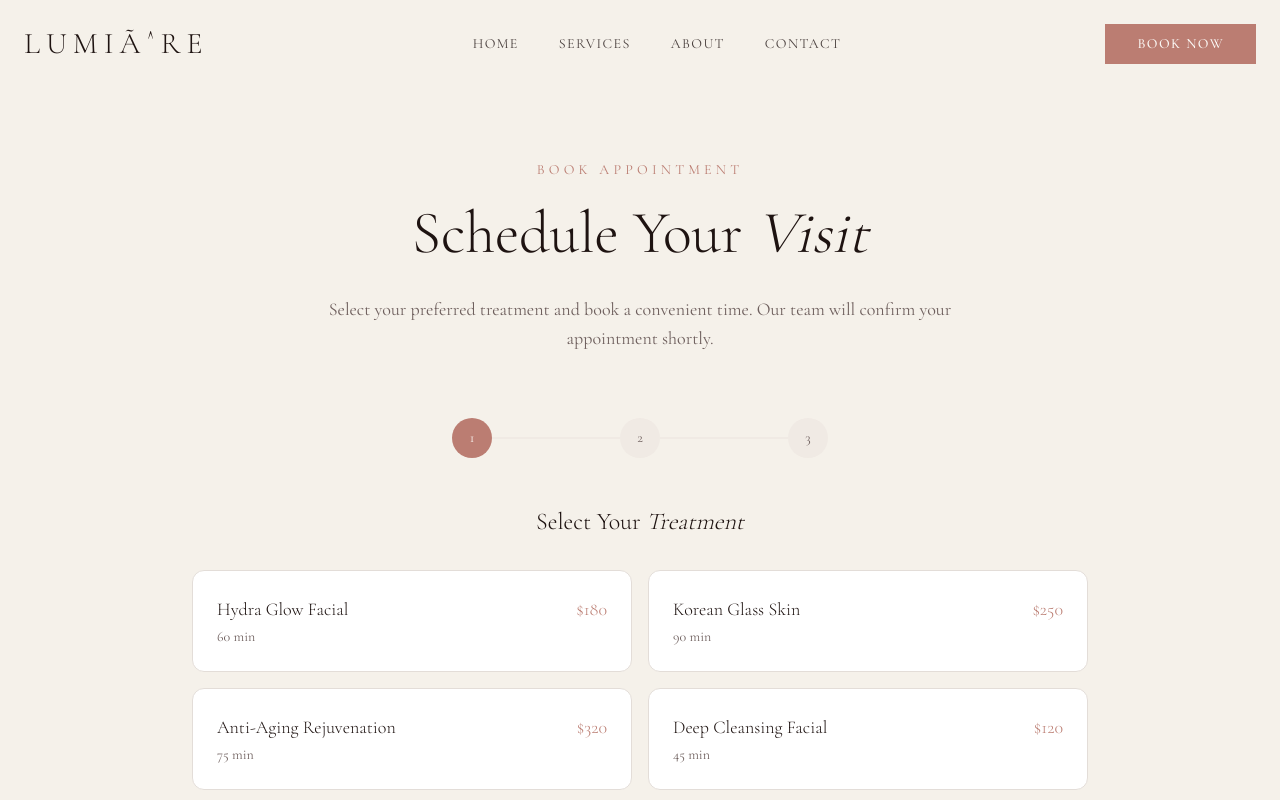
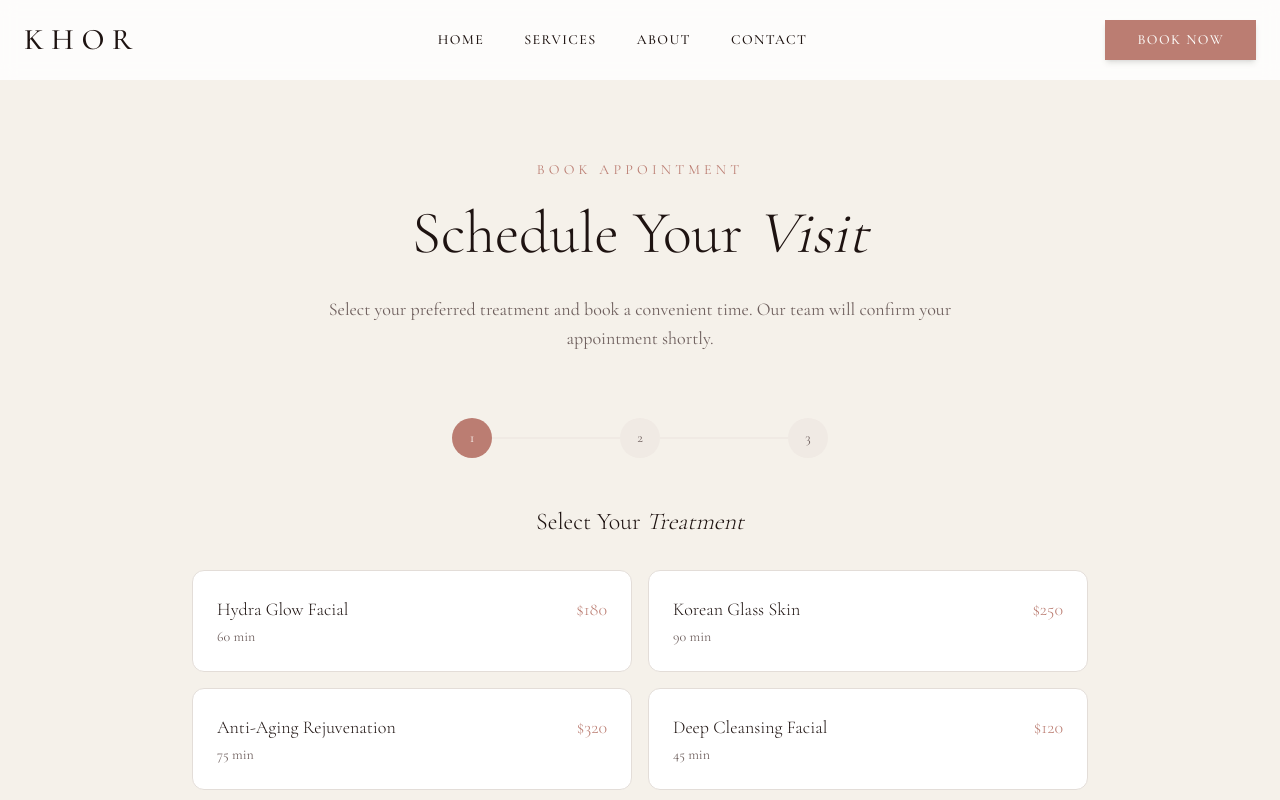
Before and after one commit to hhongcher-star/Khor-Beauty-Aesthetics--Portfolio, a Next.js app in the folder frontend/: page /booking in a window 1280 px wide. Shown: the top 800 px of the page. Built offline with nearby package versions, Linux system fonts and the light colour scheme.

Commit message:
updatenavbar

```diff
--- a/frontend/components/layout/header.tsx
+++ b/frontend/components/layout/header.tsx
@@ -20,6 +20,7 @@ export function Header() {
     const handleScroll = () => {
       setIsScrolled(window.scrollY > 20)
     }
+
     window.addEventListener('scroll', handleScroll)
     return () => window.removeEventListener('scroll', handleScroll)
   }, [])
@@ -27,14 +28,14 @@ export function Header() {
   return (
     <header
       className={`fixed top-0 left-0 right-0 z-50 transition-all duration-500 ${
-        isScrolled ? 'glass py-4' : 'bg-transparent py-6'
+        isScrolled ? 'glass py-4' : 'bg-white/80 backdrop-blur-sm py-5'
       }`}
     >
       <div className="container mx-auto px-6 flex items-center justify-between">
         {/* Logo */}
         <Link href="/" className="flex items-center gap-2">
-          <span className="text-2xl md:text-3xl font-light tracking-[0.2em] text-foreground">
-            LUMIÃˆRE
+          <span className="text-2xl md:text-3xl font-medium tracking-[0.25em] text-foreground">
+            KHOR
           </span>
         </Link>
 
@@ -44,7 +45,7 @@ export function Header() {
             <Link
               key={link.href}
               href={link.href}
-              className="text-sm font-sans tracking-widest uppercase text-foreground/80 hover:text-primary transition-colors duration-300"
+              className="text-sm font-medium tracking-widest uppercase text-foreground hover:text-primary transition-colors duration-300"
             >
               {link.label}
             </Link>
@@ -55,7 +56,7 @@ export function Header() {
         <div className="hidden md:block">
           <Button
             asChild
-            className="bg-primary text-primary-foreground hover:bg-primary/90 font-sans text-sm tracking-widest uppercase px-8 py-5 rounded-none"
+            className="bg-primary text-primary-foreground hover:bg-primary/90 font-medium text-sm tracking-widest uppercase px-8 py-5 rounded-none shadow-md"
           >
             <Link href="/booking">Book Now</Link>
           </Button>
@@ -80,14 +81,15 @@ export function Header() {
                 key={link.href}
                 href={link.href}
                 onClick={() => setIsMobileMenuOpen(false)}
-                className="text-lg font-sans tracking-widest uppercase text-foreground/80 hover:text-primary transition-colors duration-300"
+                className="text-lg font-medium tracking-widest uppercase text-foreground hover:text-primary transition-colors duration-300"
               >
                 {link.label}
               </Link>
             ))}
+
             <Button
               asChild
-              className="bg-primary text-primary-foreground hover:bg-primary/90 font-sans text-sm tracking-widest uppercase px-8 py-5 rounded-none mt-4"
+              className="bg-primary text-primary-foreground hover:bg-primary/90 font-medium text-sm tracking-widest uppercase px-8 py-5 rounded-none mt-4 shadow-md"
             >
               <Link href="/booking" onClick={() => setIsMobileMenuOpen(false)}>
                 Book Now
```
